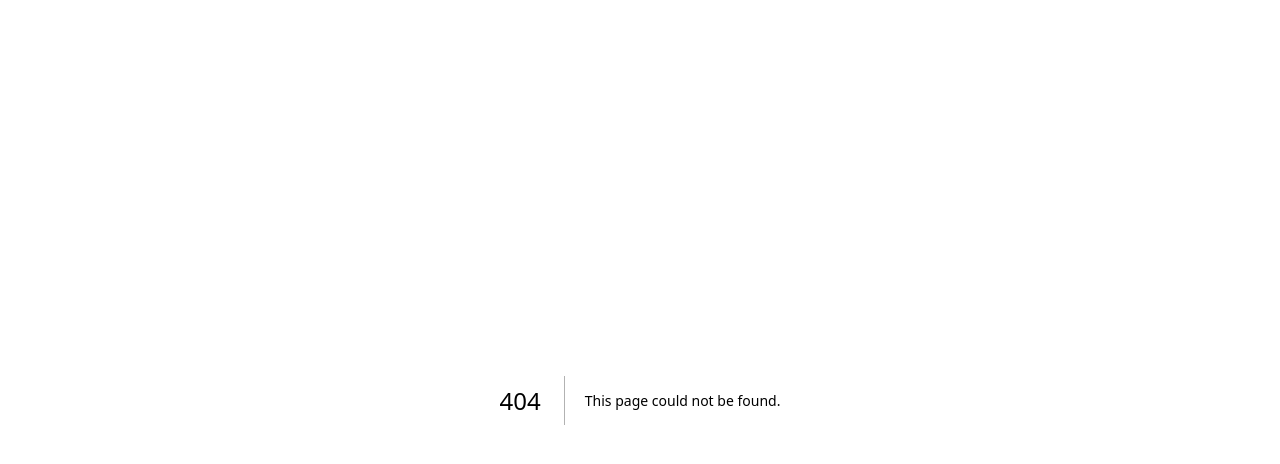
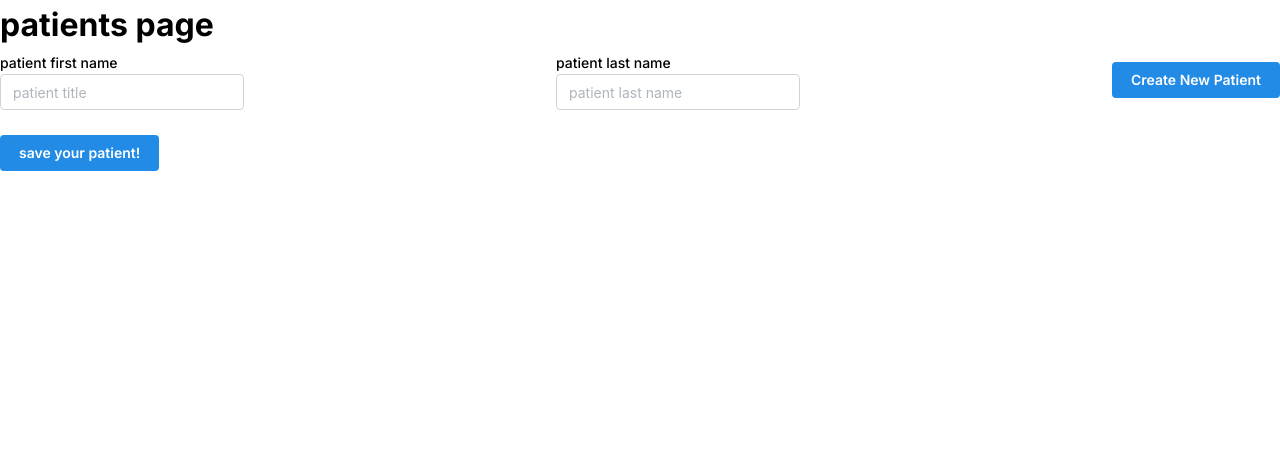
Before and after one commit to vdefranc/notes-app, a Next.js app: page /patients in a window 1280 px wide. Before the commit this address had no page. Shown: the top 464 px of the page. Built offline with nearby package versions, Linux system fonts and the light colour scheme.

Commit message:
add the skeleton of a patients form

```diff
--- /dev/null
+++ b/src/app/patients/PatientsForm.tsx
@@ -0,0 +1,134 @@
+"use client";
+
+import { Patient } from "@/app/types";
+import { usePathname, useRouter, useSearchParams } from "next/navigation";
+import { useEffect, useReducer } from "react";
+import { Button, Group, TextInput } from "@mantine/core";
+
+interface FormState {
+  first_name: string;
+  last_name: string;
+}
+
+interface InputAction {
+  type: keyof FormState;
+  value: string;
+}
+
+interface ResetAction {
+  type: "reset";
+  value: FormState;
+}
+
+type FormAction = InputAction | ResetAction;
+
+function formReducer(state: FormState, action: FormAction) {
+  switch (action.type) {
+    case "reset":
+      return { ...action.value };
+    default:
+      return {
+        ...state,
+        [action.type]: action.value,
+      };
+  }
+}
+
+export default function PatientsForm({ patient }: { patient: Patient | null }) {
+  const router = useRouter();
+  const searchParams = useSearchParams();
+  const pathname = usePathname();
+  const [formState, dispatch] = useReducer(formReducer, {
+    first_name: patient?.first_name ?? "",
+    last_name: patient?.last_name ?? "",
+  });
+
+  useEffect(() => {
+    dispatch({
+      type: "reset",
+      value: {
+        first_name: patient?.first_name || "",
+        last_name: patient?.last_name || "",
+      },
+    });
+  }, [patient?.id]);
+
+  function handleChangeEvent(event: any) {
+    dispatch({ type: event.target.name, value: event.target.value });
+  }
+
+  async function handleFormSubmit(formData: FormData) {
+    const action = patient?.id ? "update" : "create";
+
+    if (formState.first_name.length < 1) {
+      alert("Your patient's name must be at least one character");
+
+      return;
+    }
+
+    if (action === "update" && patient?.id) {
+      const newPatientValue: Patient = {
+        ...patient,
+        first_name: formState.first_name,
+        last_name: formState.last_name,
+      };
+
+      try {
+        // await updatepatient(newpatientValue);
+      } catch (e) {
+        alert(
+          "There was an error updating your patient. Please try saving it again.",
+        );
+      }
+    } else {
+      try {
+        // const createdpatient = await createpatient(formData);
+        const newParams = new URLSearchParams(searchParams);
+
+        // newParams.set("patient", createdpatient.id);
+        // router.replace(`${pathname}?${newParams.toString()}`);
+      } catch (e) {
+        alert(
+          "There was an error creating your patient. Please try submitting again.",
+        );
+      }
+    }
+  }
+
+  return (
+    <form id="patient-form" action={handleFormSubmit}>
+      <Group justify={"space-between"}>
+        <TextInput
+          name="first_name"
+          label="patient first name"
+          placeholder={"patient title"}
+          value={formState.first_name}
+          onChange={handleChangeEvent}
+        />
+
+        <TextInput
+          name="last_name"
+          label="patient last name"
+          placeholder={"patient last name"}
+          value={formState.last_name}
+          onChange={handleChangeEvent}
+        />
+
+        <Button
+          variant="filled"
+          onClick={() => {
+            router.push("/");
+          }}
+        >
+          Create New Patient
+        </Button>
+      </Group>
+
+      <br />
+
+      <Button variant={"filled"} type="submit">
+        save your patient!
+      </Button>
+    </form>
+  );
+}
--- /dev/null
+++ b/src/app/patients/page.tsx
@@ -0,0 +1,11 @@
+import PatientsForm from "@/app/patients/PatientsForm";
+
+export default function PatientsPage() {
+  return (
+    <>
+      <h1>patients page</h1>
+
+      <PatientsForm patient={null} />
+    </>
+  );
+}
```
